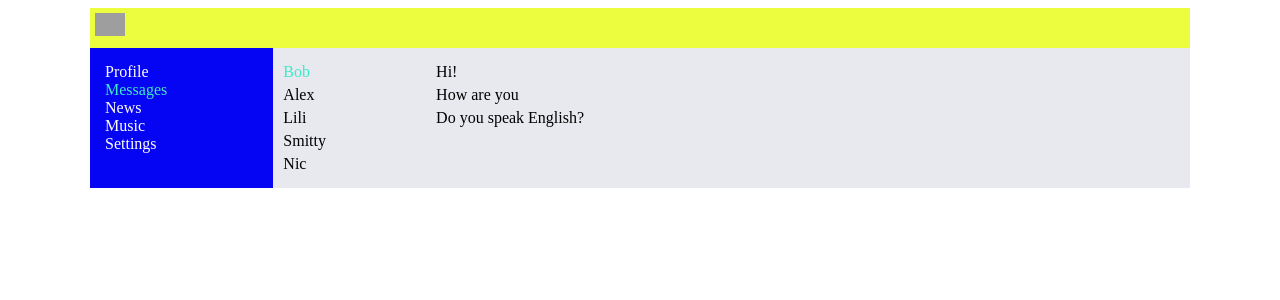
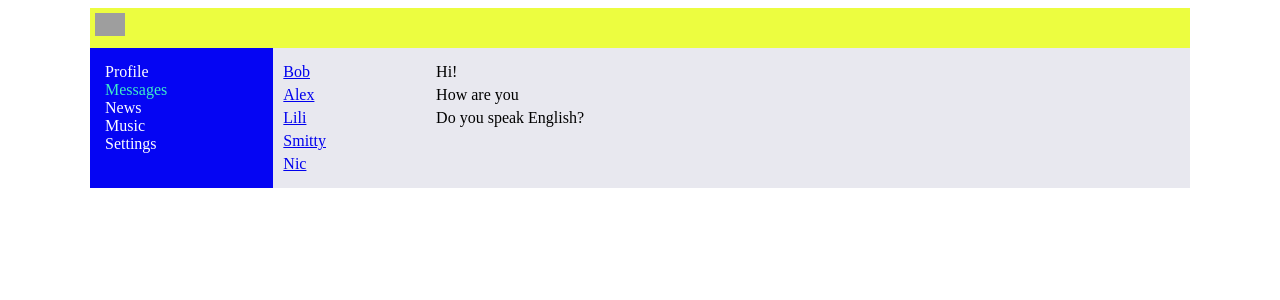
Before and after one commit to Bakalina/Social-network, a React (Create React App) app: page /dialogs in a window 1280 px wide. Shown: the top 300 px of the page. Built offline with nearby package versions, Linux system fonts and the light colour scheme; grey boxes are pictures that could not be loaded.

Commit message:
Create DialogItems and MessageItems

```diff
--- a/src/Components/Dialogs/Dialogs.js
+++ b/src/Components/Dialogs/Dialogs.js
@@ -1,20 +1,37 @@
 import React from "react";
 import style from './Dialogs.module.css';
+import {NavLink} from "react-router-dom";
+
+
+function DialogItem(props) {
+    return (
+        <div className={style.dialog + ' ' + style.active}>
+            <NavLink to={'/dialogs/' + props.id}>{props.name}</NavLink>
+        </div>
+    )
+}
+
+function MessageItems(props){
+    return (
+        <div className={style.message}>{props.message}</div>
+    )
+}
+
 
 export default function Dialogs() {
     return (
         <div className={style.dialogs}>
             <div className={style.dialogsItems}>
-                <div className={style.dialog + ' ' + style.active}>Bob</div>
-                <div className={style.dialog}>Alex</div>
-                <div className={style.dialog}>Lili</div>
-                <div className={style.dialog}>Smitty</div>
-                <div className={style.dialog}>Nic</div>
+                <DialogItem name='Bob' id='1'/>
+                <DialogItem name='Alex' id='2'/>
+                <DialogItem name='Lili' id='3'/>
+                <DialogItem name='Smitty' id='4'/>
+                <DialogItem name='Nic' id='5'/>
             </div>
             <div className={style.messages}>
-                <div className={style.message}>Hi!</div>
-                <div className={style.message}>How are you</div>
-                <div className={style.message}>Do you speak English?</div>
+                <MessageItems message='Hi!'/>
+                <MessageItems message='How are you'/>
+                <MessageItems message='Do you speak English?'/>
             </div>
         </div>
     )
```
